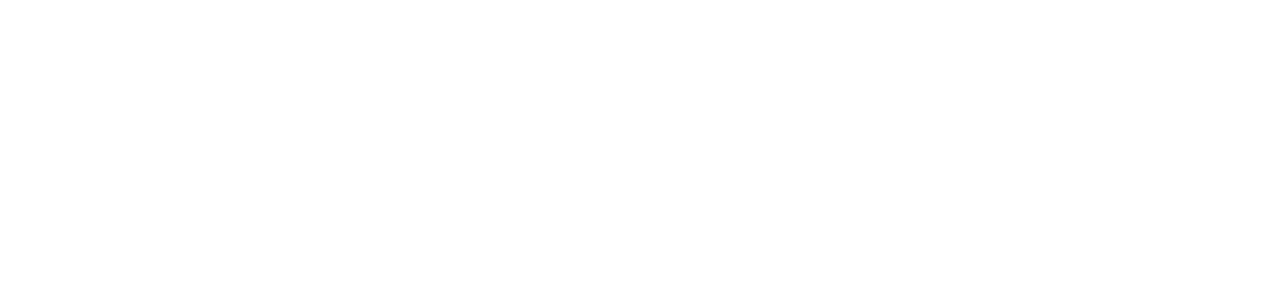
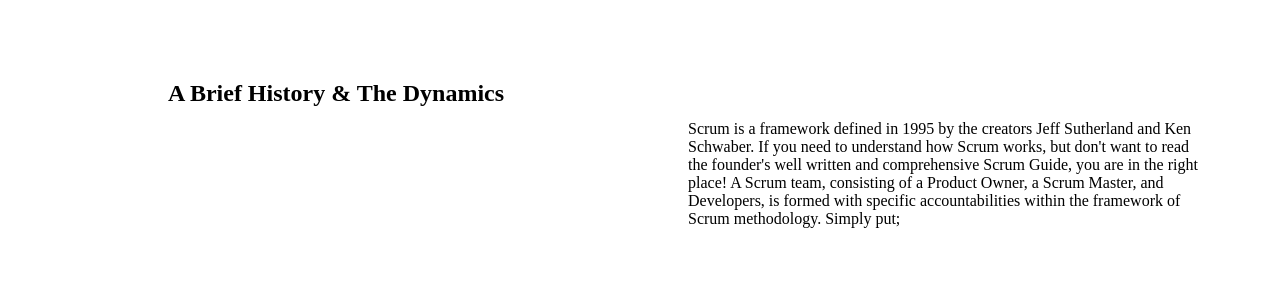
Before and after one commit to Wilma-Norman/Scrum-Project-assignment, a React (Vite) app: page /essence in a window 1280 px wide. Shown: the top 300 px of the page. Built offline with nearby package versions, Linux system fonts and the light colour scheme.

Commit message:
create essence history component

```diff
--- /dev/null
+++ b/src/Components/Essence/History/History.module.css
@@ -0,0 +1,25 @@
+.cardContainer {
+    background-color: var(--ess);
+    display: flex;
+    flex-direction: column;
+    padding: 24px;
+    height: fit-content;
+}
+
+.cardContainer * {
+    flex: 1;
+    margin: 8px;
+    padding: 16px;
+}
+
+.cardContainer > :nth-child(1) h2 {
+    border-radius: 10px;
+    padding: 16px;
+    text-align: center;
+}
+
+@media screen and (min-width:768px) {
+    .cardContainer {
+        flex-direction: row;
+    }
+}
--- /dev/null
+++ b/src/Components/Essence/History/index.jsx
@@ -0,0 +1,14 @@
+import Card from '../../Card'
+import { Essence } from '../../../data/data'
+import styles from './History.module.css'
+
+const History = () => {
+    return(
+        <div className={styles.cardContainer}>
+            <Card title={'A Brief History & The Dynamics'} text={null}/>
+            <Card title={null} text={Essence.historyText}/>
+        </div>
+    )
+}
+
+export default History
--- a/src/Pages/Essence/index.jsx
+++ b/src/Pages/Essence/index.jsx
@@ -1,7 +1,9 @@
+import History from "../../Components/Essence/History"
+
 const Essence = () => {
     return(
         <>
-
+          < History />
         </>
     )
 }
```
Also changed, not shown: src/Components/Essence/file.txt (deleted).
